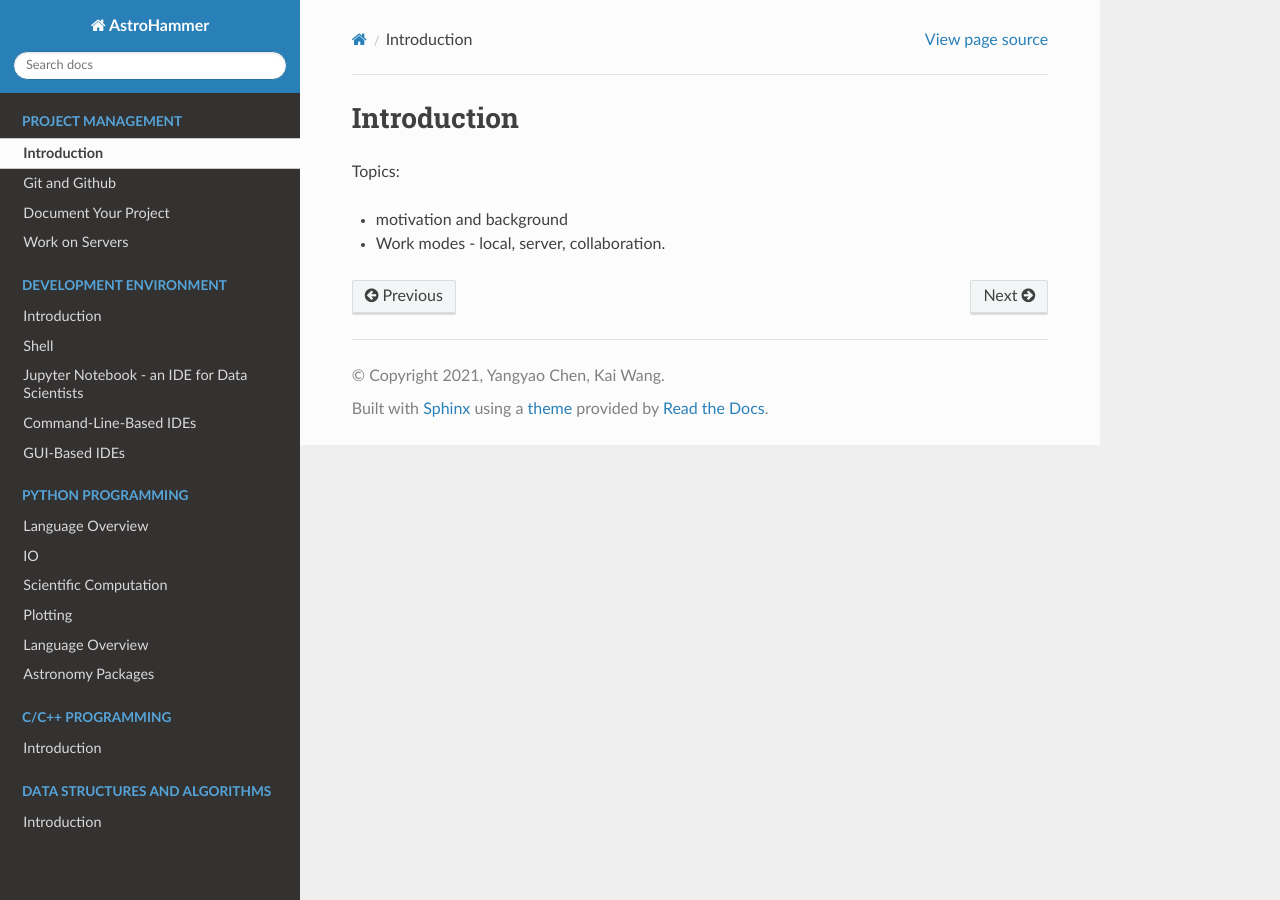
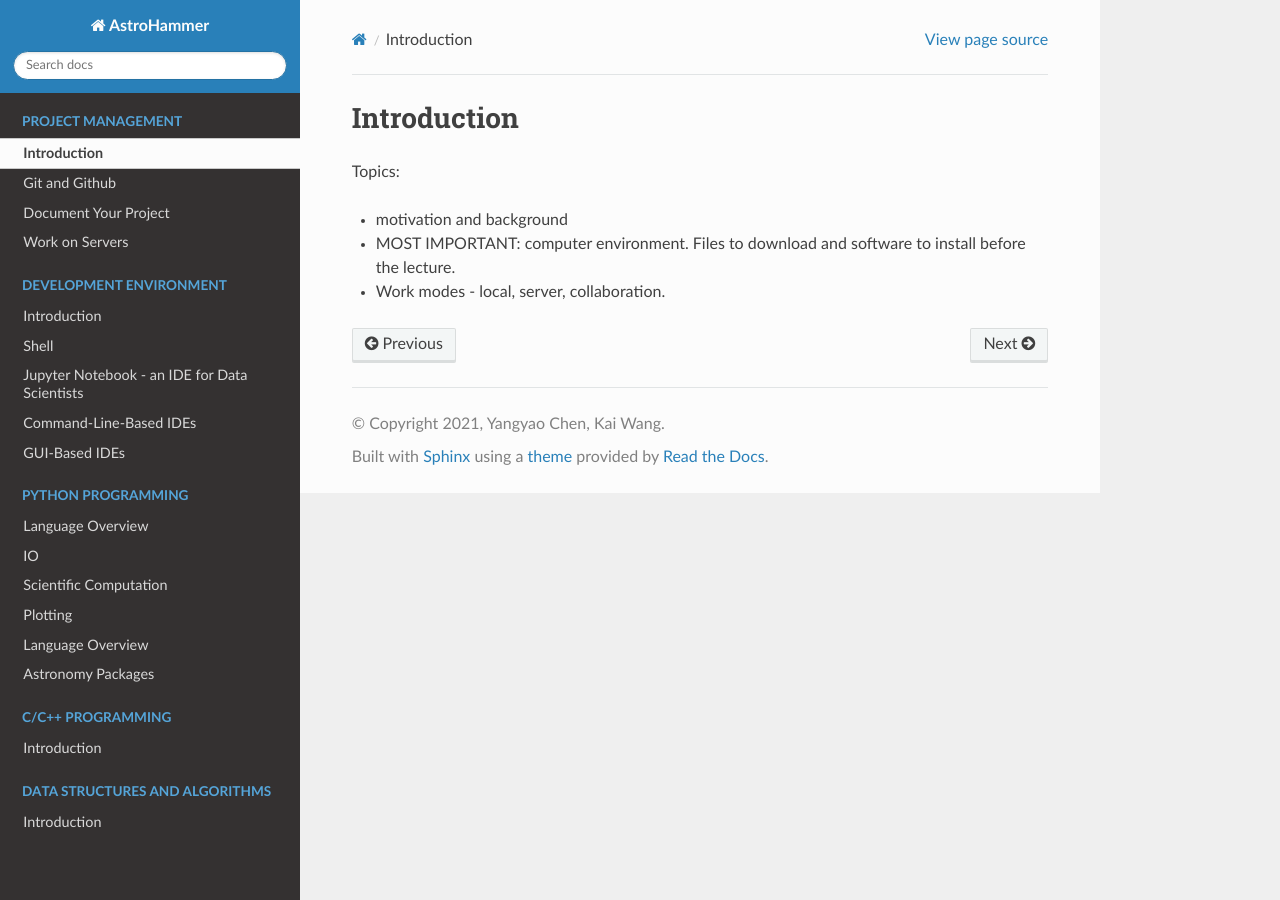
Before and after one commit to ChenYangyao/project-astro-hammer, a Sphinx documentation site: the page built from docs/usage/project-management/index.rst, in a window 1280 px wide. Built offline with Sphinx 7.4.7 and the Read the Docs theme 2.0.0, drawn with Linux system fonts in a browser that asks for light colours.

Commit message:
Add environment requirement.

```diff
--- a/docs/usage/project-management/index.rst
+++ b/docs/usage/project-management/index.rst
@@ -6,4 +6,5 @@ Introduction
 Topics:
 
 - motivation and background
+- MOST IMPORTANT: computer environment. Files to download and software to install before the lecture.
 - Work modes - local, server, collaboration.
```
